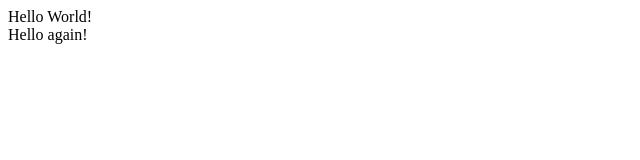
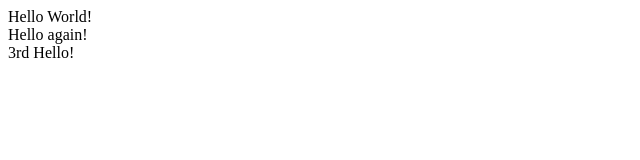
Before and after one commit to dhallid/cs50wt1, a plain HTML site: page index.html in a window 1280 px wide. Shown: the full height of the page, 0-640 px from the left. Drawn offline with Linux system fonts and the light colour scheme.

Commit message:
divergent commit

```diff
--- a/index.html
+++ b/index.html
@@ -5,6 +5,7 @@
   </head>
   <body>
     Hello World!<br>
-    Hello again!
+    Hello again!<br>
+    3rd Hello!
   </body>
 </html>
```
